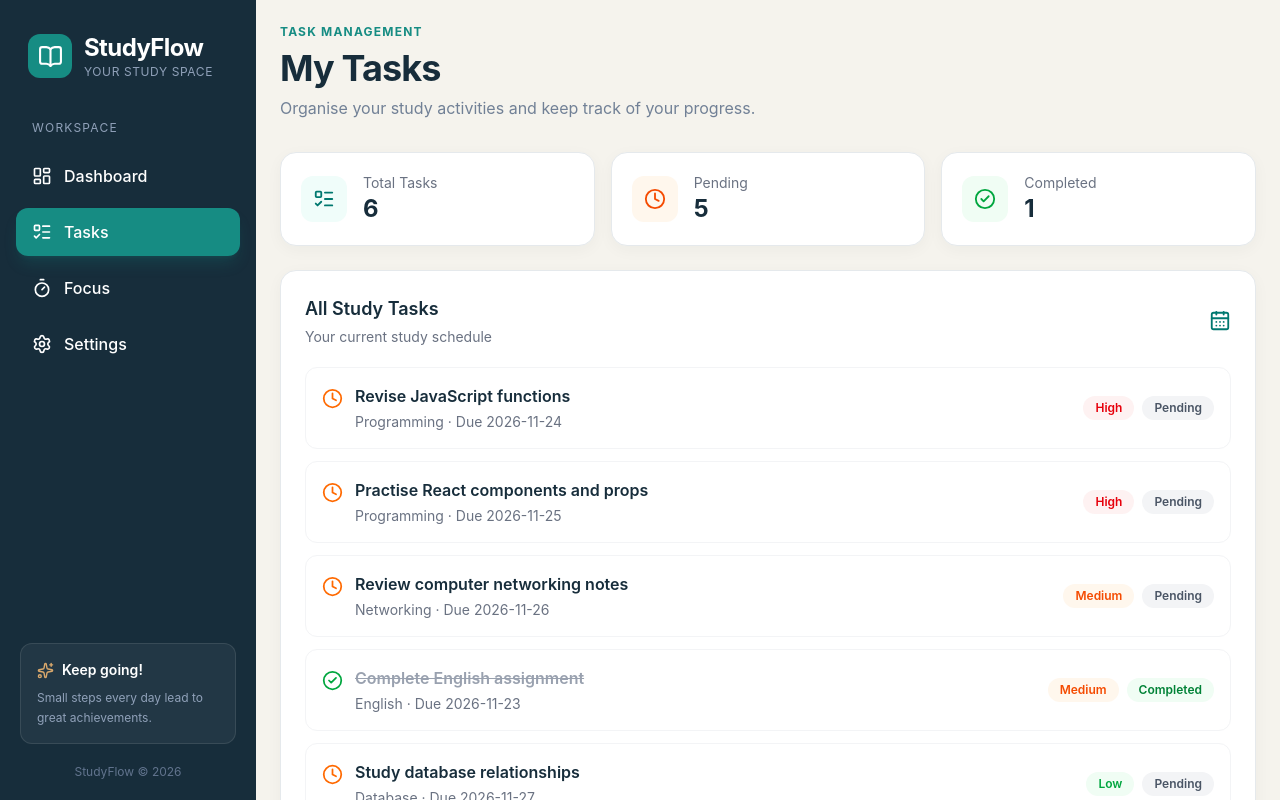
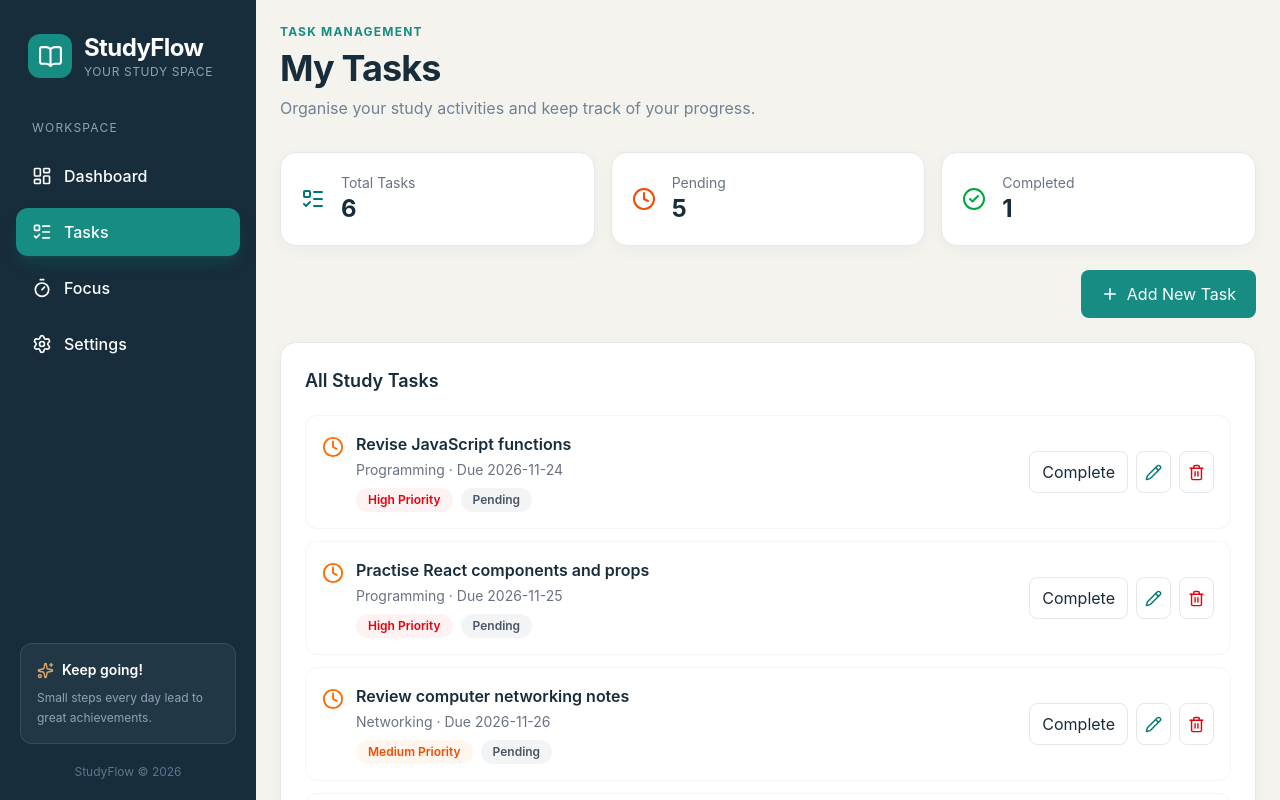
Before and after one commit to Musekura20/studyFlow, a React (Vite) app: page /tasks in a window 1280 px wide. Shown: the top 800 px of the page. Built offline with nearby package versions, Linux system fonts and the light colour scheme.

Commit message:
Implement task creation, editing, deletion and completion

```diff
--- /dev/null
+++ b/src/components/TaskCard.jsx
@@ -0,0 +1,97 @@
+
+import {
+  CheckCircle2,
+  Clock,
+  Pencil,
+  Trash2,
+} from "lucide-react";
+
+function TaskCard({ task, onToggle, onEdit, onDelete }) {
+  return (
+    <div className="flex flex-col justify-between gap-4 rounded-xl border border-gray-100 p-4 sm:flex-row sm:items-center">
+      <div className="flex items-start gap-3">
+        {task.completed ? (
+          <CheckCircle2
+            size={22}
+            className="mt-1 shrink-0 text-green-600"
+          />
+        ) : (
+          <Clock
+            size={22}
+            className="mt-1 shrink-0 text-orange-500"
+          />
+        )}
+
+        <div>
+          <h3
+            className={`font-semibold ${
+              task.completed
+                ? "text-gray-400 line-through"
+                : "text-[#172D3B]"
+            }`}
+          >
+            {task.title}
+          </h3>
+
+          <p className="mt-1 text-sm text-gray-500">
+            {task.category} · Due {task.dueDate || "Not set"}
+          </p>
+
+          <div className="mt-2 flex flex-wrap gap-2">
+            <span
+              className={`rounded-full px-3 py-1 text-xs font-semibold ${
+                task.priority === "High"
+                  ? "bg-red-50 text-red-600"
+                  : task.priority === "Medium"
+                  ? "bg-orange-50 text-orange-600"
+                  : "bg-green-50 text-green-600"
+              }`}
+            >
+              {task.priority} Priority
+            </span>
+
+            <span
+              className={`rounded-full px-3 py-1 text-xs font-semibold ${
+                task.completed
+                  ? "bg-green-50 text-green-700"
+                  : "bg-gray-100 text-gray-600"
+              }`}
+            >
+              {task.completed ? "Completed" : "Pending"}
+            </span>
+          </div>
+        </div>
+      </div>
+
+      <div className="flex flex-wrap gap-2">
+        <button
+          type="button"
+          onClick={() => onToggle(task.id)}
+          className="rounded-lg border border-gray-200 px-3 py-2 text-sm font-medium hover:bg-gray-50"
+        >
+          {task.completed ? "Undo" : "Complete"}
+        </button>
+
+        <button
+          type="button"
+          onClick={() => onEdit(task)}
+          aria-label={`Edit ${task.title}`}
+          className="rounded-lg border border-gray-200 p-2 text-teal-700 hover:bg-teal-50"
+        >
+          <Pencil size={17} />
+        </button>
+
+        <button
+          type="button"
+          onClick={() => onDelete(task.id)}
+          aria-label={`Delete ${task.title}`}
+          className="rounded-lg border border-gray-200 p-2 text-red-600 hover:bg-red-50"
+        >
+          <Trash2 size={17} />
+        </button>
+      </div>
+    </div>
+  );
+}
+
+export default TaskCard;
--- /dev/null
+++ b/src/components/TaskForm.jsx
@@ -0,0 +1,114 @@
+
+function TaskForm({
+  formData,
+  setFormData,
+  onSubmit,
+  onCancel,
+  isEditing,
+  error,
+}) {
+  function handleChange(event) {
+    const { name, value } = event.target;
+
+    setFormData((previousData) => ({
+      ...previousData,
+      [name]: value,
+    }));
+  }
+
+  return (
+    <form onSubmit={onSubmit} className="space-y-4">
+      <div>
+        <label className="mb-2 block text-sm font-medium text-[#172D3B]">
+          Task Title
+        </label>
+
+        <input
+          type="text"
+          name="title"
+          value={formData.title}
+          onChange={handleChange}
+          placeholder="Enter your task"
+          className="w-full rounded-lg border border-gray-200 p-3 outline-none focus:border-teal-600"
+        />
+
+        {error && (
+          <p className="mt-1 text-sm text-red-600">
+            {error}
+          </p>
+        )}
+      </div>
+
+      <div>
+        <label className="mb-2 block text-sm font-medium text-[#172D3B]">
+          Category
+        </label>
+
+        <select
+          name="category"
+          value={formData.category}
+          onChange={handleChange}
+          className="w-full rounded-lg border border-gray-200 p-3 outline-none focus:border-teal-600"
+        >
+          <option value="Programming">Programming</option>
+          <option value="Networking">Networking</option>
+          <option value="Database">Database</option>
+          <option value="English">English</option>
+          <option value="Other">Other</option>
+        </select>
+      </div>
+
+      <div>
+        <label className="mb-2 block text-sm font-medium text-[#172D3B]">
+          Due Date
+        </label>
+
+        <input
+          type="date"
+          name="dueDate"
+          value={formData.dueDate}
+          onChange={handleChange}
+          className="w-full rounded-lg border border-gray-200 p-3 outline-none focus:border-teal-600"
+        />
+      </div>
+
+      <div>
+        <label className="mb-2 block text-sm font-medium text-[#172D3B]">
+          Priority
+        </label>
+
+        <select
+          name="priority"
+          value={formData.priority}
+          onChange={handleChange}
+          className="w-full rounded-lg border border-gray-200 p-3 outline-none focus:border-teal-600"
+        >
+          <option value="Low">Low</option>
+          <option value="Medium">Medium</option>
+          <option value="High">High</option>
+        </select>
+      </div>
+
+      <div className="flex flex-wrap gap-3">
+        <button
+          type="submit"
+          className="rounded-lg bg-[#168C83] px-5 py-3 font-semibold text-white hover:bg-teal-700"
+        >
+          {isEditing ? "Update Task" : "Add Task"}
+        </button>
+
+        {isEditing && (
+          <button
+            type="button"
+            onClick={onCancel}
+            className="rounded-lg border border-gray-200 px-5 py-3 font-semibold text-gray-600 hover:bg-gray-50"
+          >
+            Cancel
+          </button>
+        )}
+      </div>
+    </form>
+  );
+}
+
+export default TaskForm;
--- a/src/pages/TasksPage.jsx
+++ b/src/pages/TasksPage.jsx
@@ -1,19 +1,33 @@
 
+import { useState } from "react";
 import { useOutletContext } from "react-router-dom";
 import {
   ListTodo,
-  CalendarDays,
+  Clock,
   CheckCircle2,
-  Clock,
+  Plus,
 } from "lucide-react";
 
 import PageHeader from "../components/PageHeader";
+import TaskForm from "../components/TaskForm";
+import TaskCard from "../components/TaskCard";
+
+const emptyForm = {
+  title: "",
+  category: "Programming",
+  dueDate: "",
+  priority: "Medium",
+};
 
 function TasksPage() {
-  // Get the shared tasks from App.jsx
-  const { tasks } = useOutletContext();
+  const { tasks, setTasks } = useOutletContext();
 
-  // Separate completed and pending tasks
+  const [showForm, setShowForm] = useState(false);
+  const [editingTask, setEditingTask] = useState(null);
+  const [formData, setFormData] = useState(emptyForm);
+  const [error, setError] = useState("");
+
+  // Calculate task statistics
   const completedTasks = tasks.filter(
     (task) => task.completed
   );
@@ -21,6 +35,97 @@ function TasksPage() {
   const pendingTasks = tasks.filter(
     (task) => !task.completed
   );
+
+  // Reset the form
+  function resetForm() {
+    setFormData(emptyForm);
+    setEditingTask(null);
+    setError("");
+    setShowForm(false);
+  }
+
+  // Add a new task or update an existing task
+  function handleSubmit(event) {
+    event.preventDefault();
+
+    if (!formData.title.trim()) {
+      setError("Please enter a task title.");
+      return;
+    }
+
+    if (editingTask) {
+      setTasks((previousTasks) =>
+        previousTasks.map((task) =>
+          task.id === editingTask.id
+            ? {
+                ...task,
+                ...formData,
+                title: formData.title.trim(),
+              }
+            : task
+        )
+      );
+    } else {
+      const newTask = {
+        id: crypto.randomUUID(),
+        ...formData,
+        title: formData.title.trim(),
+        completed: false,
+      };
+
+      setTasks((previousTasks) => [
+        ...previousTasks,
+        newTask,
+      ]);
+    }
+
+    resetForm();
+  }
+
+  // Prepare a task for editing
+  function handleEdit(task) {
+    setEditingTask(task);
+
+    setFormData({
+      title: task.title,
+      category: task.category,
+      dueDate: task.dueDate,
+      priority: task.priority,
+    });
+
+    setError("");
+    setShowForm(true);
+  }
+
+  // Delete a task
+  function handleDelete(taskId) {
+    const confirmed = window.confirm(
+      "Are you sure you want to delete this task?"
+    );
+
+    if (!confirmed) {
+      return;
+    }
+
+    setTasks((previousTasks) =>
+      previousTasks.filter((task) => task.id !== taskId)
+    );
+
+    if (editingTask?.id === taskId) {
+      resetForm();
+    }
+  }
+
+  // Mark a task complete or incomplete
+  function handleToggle(taskId) {
+    setTasks((previousTasks) =>
+      previousTasks.map((task) =>
+        task.id === taskId
+          ? { ...task, completed: !task.completed }
+          : task
+      )
+    );
+  }
 
   return (
     <div>
@@ -32,11 +137,8 @@ function TasksPage() {
 
       {/* Task summary */}
       <div className="mt-8 grid grid-cols-1 gap-4 sm:grid-cols-3">
-
         <div className="surface-card flex items-center gap-4 p-5">
-          <div className="rounded-xl bg-teal-50 p-3">
-            <ListTodo className="text-teal-700" size={22} />
-          </div>
+          <ListTodo className="text-teal-700" size={24} />
 
           <div>
             <p className="text-sm text-gray-500">Total Tasks</p>
@@ -47,9 +149,7 @@ function TasksPage() {
         </div>
 
         <div className="surface-card flex items-center gap-4 p-5">
-          <div className="rounded-xl bg-orange-50 p-3">
-            <Clock className="text-orange-600" size={22} />
-          </div>
+          <Clock className="text-orange-600" size={24} />
 
           <div>
             <p className="text-sm text-gray-500">Pending</p>
@@ -60,9 +160,7 @@ function TasksPage() {
         </div>
 
         <div className="surface-card flex items-center gap-4 p-5">
-          <div className="rounded-xl bg-green-50 p-3">
-            <CheckCircle2 className="text-green-600" size={22} />
-          </div>
+          <CheckCircle2 className="text-green-600" size={24} />
 
           <div>
             <p className="text-sm text-gray-500">Completed</p>
@@ -71,27 +169,51 @@ function TasksPage() {
             </h2>
           </div>
         </div>
+      </div>
 
+      {/* Add task button */}
+      <div className="mt-6 flex justify-end">
+        <button
+          type="button"
+          onClick={() => {
+            setEditingTask(null);
+            setFormData(emptyForm);
+            setError("");
+            setShowForm(!showForm);
+          }}
+          className="flex items-center gap-2 rounded-lg bg-[#168C83] px-5 py-3 font-semibold text-white hover:bg-teal-700"
+        >
+          <Plus size={18} />
+          Add New Task
+        </button>
       </div>
+
+      {/* Task form */}
+      {showForm && (
+        <div className="surface-card mt-5 p-6">
+          <h2 className="mb-5 text-lg font-semibold text-[#172D3B]">
+            {editingTask ? "Edit Task" : "Create a New Task"}
+          </h2>
+
+          <TaskForm
+            formData={formData}
+            setFormData={setFormData}
+            onSubmit={handleSubmit}
+            onCancel={resetForm}
+            isEditing={Boolean(editingTask)}
+            error={error}
+          />
+        </div>
+      )}
 
       {/* Task list */}
       <div className="surface-card mt-6 p-6">
-        <div className="mb-5 flex items-center justify-between">
-          <div>
-            <h2 className="text-lg font-semibold text-[#172D3B]">
-              All Study Tasks
-            </h2>
-
-            <p className="mt-1 text-sm text-gray-500">
-              Your current study schedule
-            </p>
-          </div>
-
-          <CalendarDays className="text-teal-700" size={22} />
-        </div>
+        <h2 className="mb-5 text-lg font-semibold text-[#172D3B]">
+          All Study Tasks
+        </h2>
 
         {tasks.length === 0 ? (
-          <div className="py-12 text-center">
+          <div className="py-10 text-center">
             <ListTodo
               size={40}
               className="mx-auto text-gray-300"
@@ -102,70 +224,19 @@ function TasksPage() {
             </h3>
 
             <p className="mt-2 text-sm text-gray-500">
-              Your study tasks will appear here when you add them.
+              Click Add New Task to create your first study task.
             </p>
           </div>
         ) : (
           <div className="space-y-3">
             {tasks.map((task) => (
-              <div
+              <TaskCard
                 key={task.id}
-                className="flex flex-col justify-between gap-3 rounded-xl border border-gray-100 p-4 sm:flex-row sm:items-center"
-              >
-                <div className="flex items-start gap-3">
-                  {task.completed ? (
-                    <CheckCircle2
-                      size={21}
-                      className="mt-1 shrink-0 text-green-600"
-                    />
-                  ) : (
-                    <Clock
-                      size={21}
-                      className="mt-1 shrink-0 text-orange-500"
-                    />
-                  )}
-
-                  <div>
-                    <h3
-                      className={`font-semibold ${
-                        task.completed
-                          ? "text-gray-400 line-through"
-                          : "text-[#172D3B]"
-                      }`}
-                    >
-                      {task.title}
-                    </h3>
-
-                    <p className="mt-1 text-sm text-gray-500">
-                      {task.category} · Due {task.dueDate}
-                    </p>
-                  </div>
-                </div>
-
-                <div className="flex flex-wrap items-center gap-2 sm:justify-end">
-                  <span
-                    className={`rounded-full px-3 py-1 text-xs font-semibold ${
-                      task.priority === "High"
-                        ? "bg-red-50 text-red-600"
-                        : task.priority === "Medium"
-                        ? "bg-orange-50 text-orange-600"
-                        : "bg-green-50 text-green-600"
-                    }`}
-                  >
-                    {task.priority}
-                  </span>
-
-                  <span
-                    className={`rounded-full px-3 py-1 text-xs font-semibold ${
-                      task.completed
-                        ? "bg-green-50 text-green-700"
-                        : "bg-gray-100 text-gray-600"
-                    }`}
-                  >
-                    {task.completed ? "Completed" : "Pending"}
-                  </span>
-                </div>
-              </div>
+                task={task}
+                onToggle={handleToggle}
+                onEdit={handleEdit}
+                onDelete={handleDelete}
+              />
             ))}
           </div>
         )}
```
